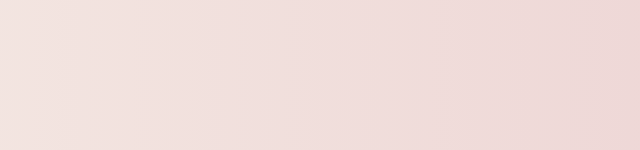
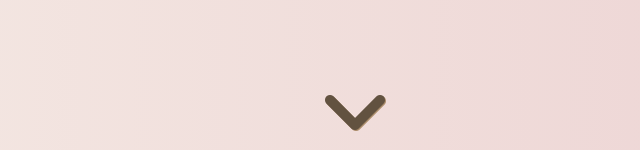
Before and after one commit to cecilialobo/portfolio-react, a React (Create React App) app: page / in a window 1280 px wide. Shown: the part 650-800 px from the top of the page, without its empty margins (320-960 px from the left). Built offline with nearby package versions, Linux system fonts and the light colour scheme.

Commit message:
Add Icons to components

```diff
--- a/public/index.html
+++ b/public/index.html
@@ -2,18 +2,16 @@
 <html lang="en">
   <head>
     <meta charset="utf-8" />
-    <link rel="icon" href="%PUBLIC_URL%/favicon.ico" />
+    <script src="https://kit.fontawesome.com/ba5ff8c0a6.js" crossorigin="anonymous"></script>
     <meta name="viewport" content="width=device-width, initial-scale=1" />
     <meta name="theme-color" content="#000000" />
     <meta
-      name="description"
-      content="Web site created using create-react-app"
+      name="Cecilia Lobbo Portfolio"
+      content="Portfolio created to show Cecilia's projects, curriculum and contact."
     />
-    <link rel="apple-touch-icon" href="%PUBLIC_URL%/logo192.png" />
-
     <link rel="manifest" href="%PUBLIC_URL%/manifest.json" />
 
-    <title>React App</title>
+    <title>Cecilia Lobo | Portfolio</title>
   </head>
   <body>
     <noscript>You need to enable JavaScript to run this app.</noscript>
--- a/src/App.css
+++ b/src/App.css
@@ -49,3 +49,13 @@
   grid-area: heading;
   text-shadow: var(--shadow);
 }
+
+.fa-angle-down {
+  font-size: 5rem;
+  position: absolute;
+  bottom: 0;
+  cursor: pointer;
+  text-shadow: var(--shadow);
+  transition-property: font-size;
+  transition-duration: 1s;
+}
--- a/src/App.js
+++ b/src/App.js
@@ -12,6 +12,7 @@ function App() {
       <div className="landing">
         <p className="frontend-title">Frontend Developer</p>
         <h1 className="title">Cecilia Lobo</h1>
+        <i className="fas fa-angle-down" id="arrowBtn"></i>
       </div>
 
       <About></About>
--- a/src/components/Contact/Contact.css
+++ b/src/components/Contact/Contact.css
@@ -1,7 +1,11 @@
+.Contact {
+    background-color: var(--white-color);
+    height: 100vh;
+}
+
 .subtitle {
     font-family: 'Cutive Mono', monospace;
     font-size: 1.9rem;
-    color: var(--brown-color);
     margin: 1rem 0 1rem 3rem;
     text-align: left;
 }
@@ -11,7 +15,19 @@
     font-size: 1.2rem;
     text-align: justify;
     line-height: 1.6;
-    color: var(--brown-color);
     margin: 1rem 0 1rem 3rem;
     width: 85%;
 }
+
+.social-icon {
+    float: left;
+    font-size: 2.5rem;
+    padding: 0;
+    color: var(--brown-color);
+    text-shadow: var(--shadow);
+    margin-left: 3rem;
+}
+
+.social-icon:hover {
+    color: rgb(179, 131, 118);
+}
--- a/src/components/Contact/Contact.js
+++ b/src/components/Contact/Contact.js
@@ -3,13 +3,14 @@ import './Contact.css';
 
 function Contact() {
     return (
-        <div className="About">
+        <div className="Contact">
             <h2 className="heading">Get in touch with me:</h2>
             <h3 className="subtitle">Email</h3>
             <p className="textp">cecilialobo92@gmail.com</p>
             <br/>
             <h3 className="subtitle">Social</h3>
-
+            <a href="https://github.com/cecilialobo" target="blank" className="social-icon"><i className="fab fa-github-square"></i></a>
+        <a href="https://www.linkedin.com/in/cecilialobo/"  target="blank" className="social-icon"><i className="fab fa-linkedin"></i></a>
         </div>
     );
 }
```
